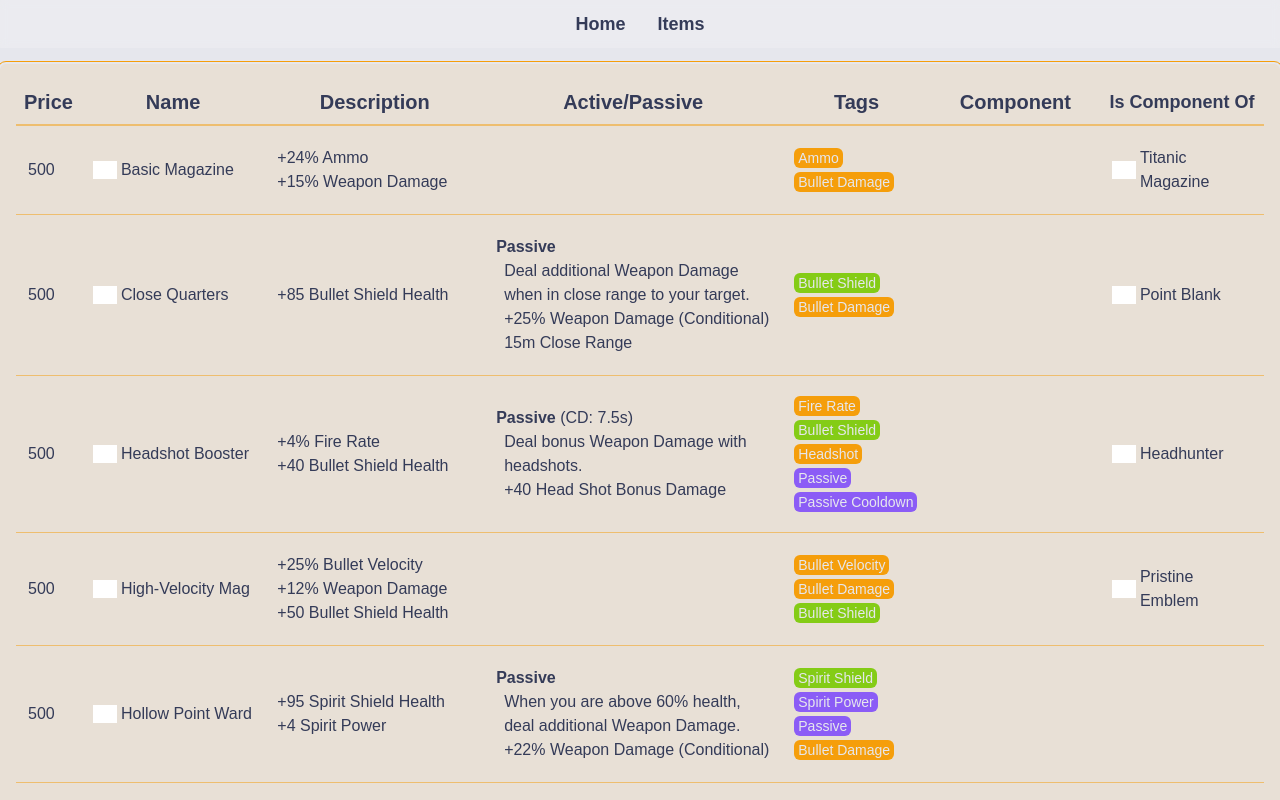
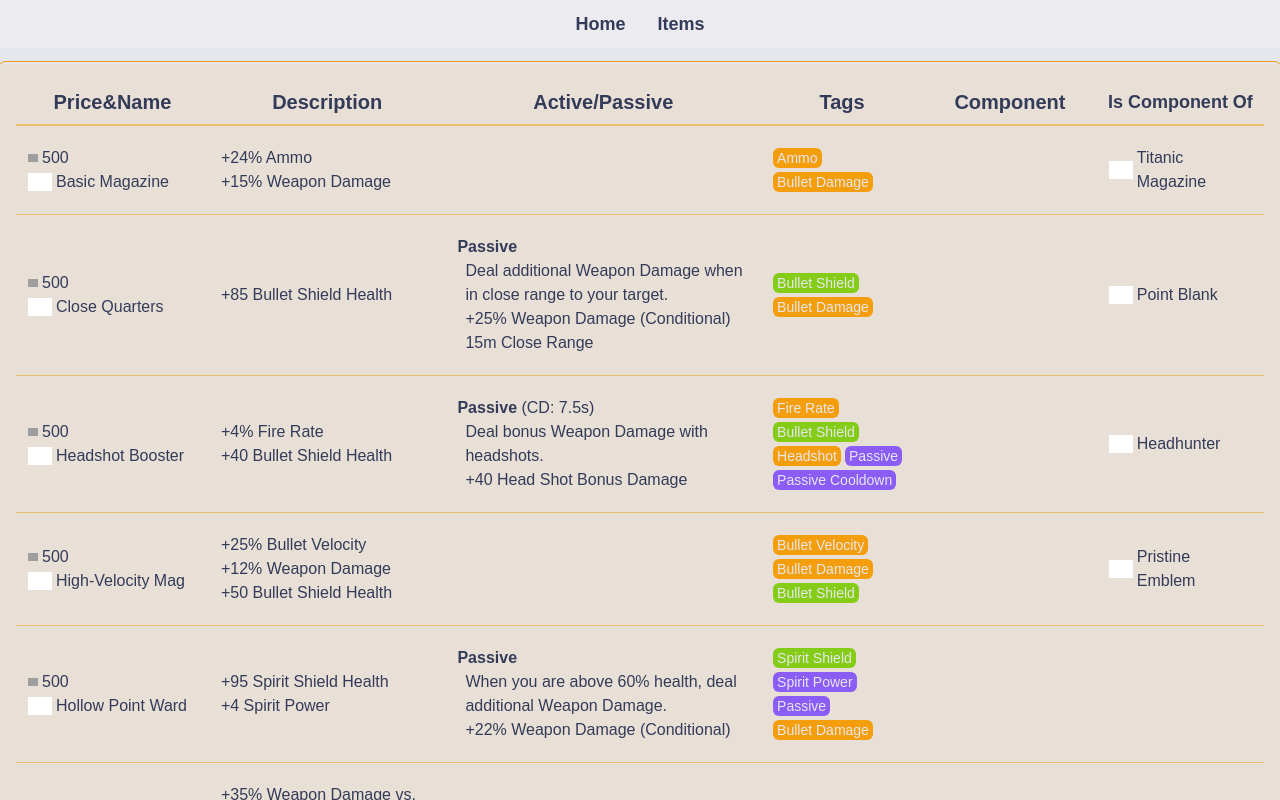
Before and after one commit to Change-Maker/deadlock-utility, a Next.js app: page /deadlock-utility/items in a window 1280 px wide. Shown: the top 800 px of the page. Built offline with nearby package versions, Linux system fonts and the light colour scheme; grey boxes are pictures that could not be loaded.

Commit message:
feat: merge price and name columns

```diff
--- a/components/data-table.tsx
+++ b/components/data-table.tsx
@@ -31,17 +31,32 @@ function NameJSX(iconUrl: string, name: string) {
   );
 }
 
+function PriceJSX(price: number) {
+  return (
+    <div className="flex-row flex-nowrap flex justify-start items-center">
+      <Image
+        className="mr-1"
+        src="https://deadlocked.wiki/images/thumb/e/e3/Souls_iconColored.png/13px-Souls_iconColored.png"
+        height={10}
+        width={10}
+        alt="souls_icon"
+      />
+      <div>{price}</div>
+    </div>
+  );
+}
+
 const columnHelper = createColumnHelper<ItemData>();
 const columns = [
-  columnHelper.accessor('price', {
-    id: 'price',
-    header: 'Price',
-    cell: (info) => info.getValue(),
-  }),
   columnHelper.accessor('name', {
-    id: 'name',
-    header: 'Name',
-    cell: ({ cell, row }) => NameJSX(row.original.icon, cell.getValue()),
+    id: 'price-name',
+    header: 'Price&Name',
+    cell: ({ cell, row }) => (
+      <div className="flex-col flex-nowrap flex">
+        {PriceJSX(row.original.price)}
+        {NameJSX(row.original.icon, cell.getValue())}
+      </div>
+    ),
   }),
   columnHelper.accessor('descs', {
     id: 'descs',
```
